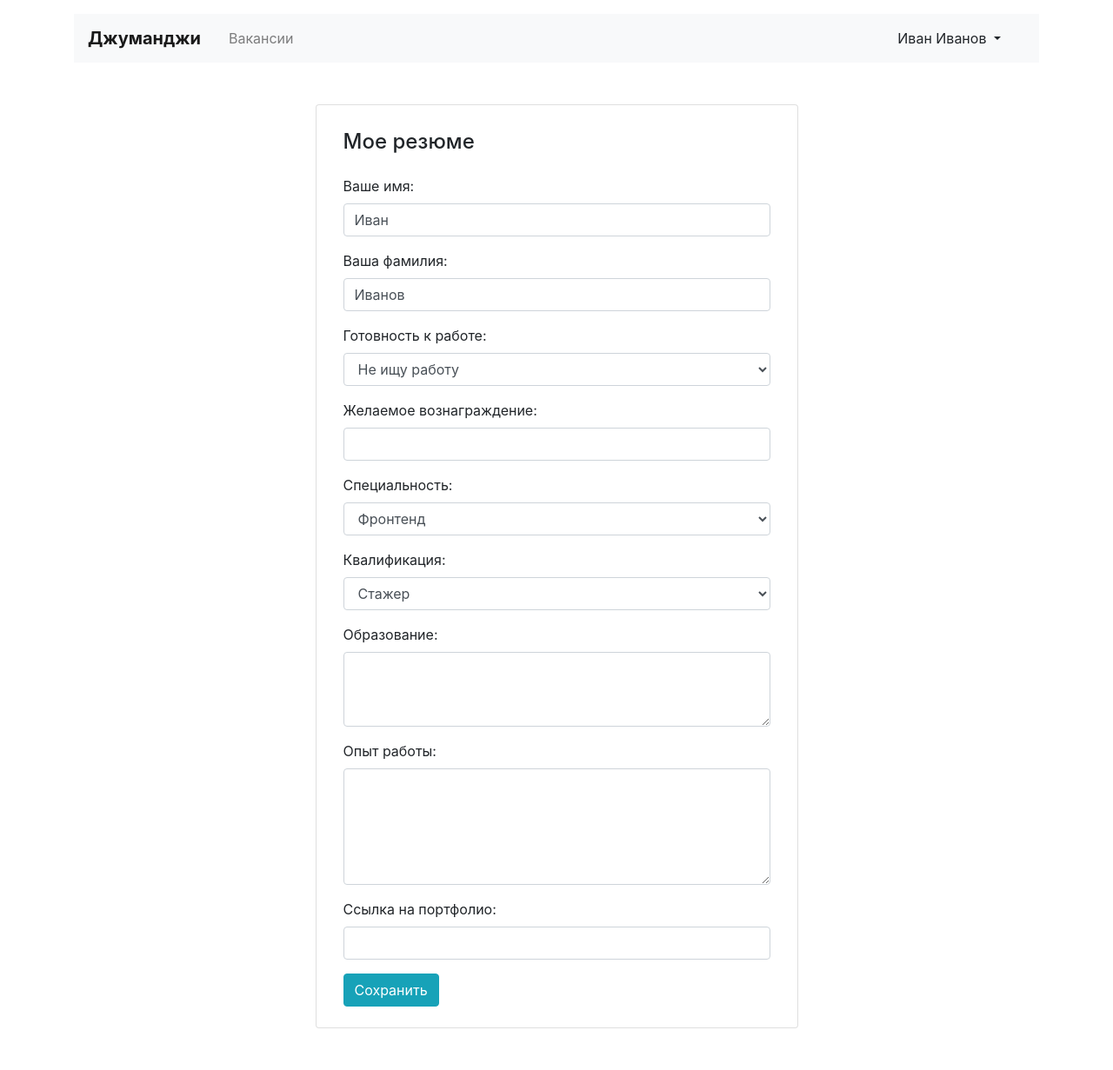
After one commit to dmitrymack/stepik_vacancies, a Django app: page /resume/edit in a window 1280 px wide. The commit adds this page. Shown: the whole page at 87% size. Run offline with Django 4.2, Linux system fonts and the light colour scheme; a user stored in the database is signed in; data comes from the database, SQL or seed files in the repository; both versions use the stored data as it was after the commit; some libraries are stand-ins or nearby versions.

Commit message:
Added creation and edit of resume

```diff
--- a/vacancies/settings.py
+++ b/vacancies/settings.py
@@ -23,7 +23,7 @@ BASE_DIR = Path(__file__).resolve().parent.parent
 SECRET_KEY = 'django-insecure-&e6h5m=yb4!uoknm9r4_6f3zo!+3qa#d+!vezn5q2@95zh$^1='
 
 # SECURITY WARNING: don't run with debug turned on in production!
-DEBUG = False
+DEBUG = True
 
 ALLOWED_HOSTS = ['localhost']
 
--- a/vacancies/urls.py
+++ b/vacancies/urls.py
@@ -33,6 +33,8 @@ urlpatterns = [
     path('mycompany/vacancies/', view.mycomp_vacancy_list, name='comp_vac'),
     path('mycompany/vacancies/create/', view.mycomp_vacancy_create, name='comp_vac_cr'),
     path('mycompany/vacancies/<int:identificator>/', view.mycomp_vacancy_edit, name='comp_vac_ed'),
+    path('resume/letsstart', view.resume_create, name='res_create'),
+    path('resume/edit', view.resume_edit, name='res_edit'),
 
     path('register', acc.SignUpView.as_view(), name='register'),
     path('login', acc.MyLoginView.as_view(), name='login'),
--- a/work/forms.py
+++ b/work/forms.py
@@ -1,6 +1,6 @@
 from django import forms
 from django.forms import ModelForm
-from work.models import Company, Vacancy, Specialty, Application
+from work.models import Company, Vacancy, Specialty, Application, Resume
 
 
 class CompanyForm(ModelForm):
@@ -38,3 +38,29 @@ class ApplicationForm(ModelForm):
     class Meta:
         model = Application
         fields = ('written_username', 'written_phone', 'written_cover_letter')
+
+
+class ResumeForm(ModelForm):
+    name = forms.CharField(label='Ваше имя', widget=forms.TextInput(attrs={'class': 'form-input'}))
+    surname = forms.CharField(label='Ваша фамилия', widget=forms.TextInput(attrs={'class': 'form-input'}))
+    status = forms.ChoiceField(label='Готовность к работе', choices=[
+        ('0', "Не ищу работу"),
+        ('1', "Рассматриваю предложения"),
+        ('2', "Ищу работу")
+    ])
+    salary = forms.IntegerField(label='Желаемое вознаграждение')
+    specialty = forms.ModelChoiceField(label='Специальность', queryset=Specialty.objects.all(), empty_label=None)
+    grade = forms.ChoiceField(label='Квалификация', choices=(
+        ('0', "Стажер"),
+        ('1', "Джуниор"),
+        ('2', "Миддл"),
+        ('3', "Синьор"),
+        ('4', "Лид")
+    ))
+    education = forms.CharField(label='Образование', widget=forms.Textarea(attrs={'class': 'form-input', 'rows': 3}))
+    experience = forms.CharField(label='Опыт работы', widget=forms.Textarea(attrs={'class': 'form-input', 'rows': 5}))
+    portfolio = forms.URLField(label='Ссылка на портфолио')
+
+    class Meta:
+        model = Resume
+        fields = ('name', 'surname', 'status', 'salary', 'specialty', 'grade', 'education', 'experience', 'portfolio')
--- a/work/models.py
+++ b/work/models.py
@@ -48,3 +48,29 @@ class Application(models.Model):
 
     def __str__(self):
         pass
+
+
+class Resume(models.Model):
+    user = models.OneToOneField(User, on_delete=models.CASCADE)
+    name = models.CharField(max_length=50)
+    surname = models.CharField(max_length=50)
+    status = models.CharField(max_length=25, choices=[
+        ('0', "Не ищу работу"),
+        ('1', "Рассматриваю предложения"),
+        ('2', "Ищу работу")
+    ])
+    salary = models.IntegerField()
+    specialty = models.CharField(max_length=20)
+    grade = models.CharField(max_length=25, choices=[
+        ('0', "Стажер"),
+        ('1', "Джуниор"),
+        ('2', "Миддл"),
+        ('3', "Синьор"),
+        ('4', "Лид")
+    ])
+    education = models.TextField()
+    experience = models.TextField()
+    portfolio = models.URLField()
+
+    def __str__(self):
+        pass
--- a/work/templates/work/base.html
+++ b/work/templates/work/base.html
@@ -32,7 +32,7 @@
                 {{ user.first_name }} {{ user.last_name }}
               </button>
               <div class="dropdown-menu" aria-labelledby="dropdownMenuButton">
-                <a class="dropdown-item" href="#">Резюме</a>
+                <a class="dropdown-item" href="{% url 'res_create' %}">Резюме</a>
                 <a class="dropdown-item" href="{% url 'comp_create' %}">Компания</a>
                 <a class="dropdown-item" href="{% url 'logout' %}" >Выход</a>
               </div>
--- /dev/null
+++ b/work/templates/work/resume-edit.html
@@ -0,0 +1,17 @@
+{% extends "work/base.html" %}
+{% block content %}
+<!--{% load crispy_forms_tags %}-->
+  <main class="container mt-3 pb-5">
+    <section class="col-12 col-lg-6 offset-lg-3 mt-5 card">
+      <div class="card-body px-3 pb-4">
+        <h1 class="h4 pt-2 pb-3">Мое резюме</h1>
+        <form class="" enctype="multipart/form-data" method="post">
+          <!--{% crispy form "bootstrap3" %}-->
+          {% csrf_token %}
+          {{ form.as_p }}
+          <input type="submit" class="btn btn-info" value="Сохранить">
+        </form>
+      </div>
+    </section>
+  </main>
+{% endblock content %}
--- a/work/views.py
+++ b/work/views.py
@@ -1,7 +1,7 @@
 from django.http import HttpResponseNotFound, HttpResponseServerError, Http404
 from django.shortcuts import render, redirect
 import work.models as mdl
-from work.forms import CompanyForm, VacancyForm, ApplicationForm
+from work.forms import CompanyForm, VacancyForm, ApplicationForm, ResumeForm
 from datetime import date
 from random import random
 from django.contrib.auth.decorators import login_required
@@ -100,7 +100,7 @@ def company_edit(request):
     except mdl.Company.DoesNotExist:
         instance = {}
     if request.method == 'POST':
-        form = CompanyForm(request.POST or None, request.FILES, instance=instance)
+        form = CompanyForm(request.POST or None, request.FILES, instance=instance if instance else None)
         if form.is_valid():
             form_s = form.save(commit=False)
             form_s.owner = request.user
@@ -191,6 +191,52 @@ def mycomp_vacancy_edit(request, identificator):
     })
 
 
+@login_required
+def resume_create(request):
+    try:
+        mdl.Resume.objects.get(user__id=request.user.id)
+        return redirect('res_edit')
+    except mdl.Resume.DoesNotExist:
+        return render(request, "work/resume-create.html")
+
+
+@login_required
+def resume_edit(request):
+    try:
+        instance = mdl.Resume.objects.get(user__id=request.user.id)
+    except mdl.Resume.DoesNotExist:
+        instance = {}
+
+    if request.method == 'POST':
+        form = ResumeForm(request.POST or None, instance=instance if instance else None)
+        if form.is_valid():
+            form_s = form.save(commit=False)
+            form_s.user = request.user
+            form_s.save()
+            return redirect('main')
+    else:
+        if not instance:
+            form = ResumeForm(initial={
+                'name': request.user.first_name,
+                'surname': request.user.last_name,
+            })
+        else:
+            form = ResumeForm(initial={
+                'name': instance.name,
+                'surname': instance.surname,
+                'status': instance.status,
+                'salary': instance.salary,
+                'specialty': instance.specialty,
+                'grade': instance.grade,
+                'education': instance.education,
+                'experience': instance.experience,
+                'portfolio': instance.portfolio,
+            })
+    return render(request, "work/resume-edit.html", context={
+        'form': form,
+    })
+
+
 def custom404(request, exception):
     return HttpResponseNotFound('<h1>Ошибка 404:</h1><h2>Данной страницы не существует</h2>')
 
```
Also changed, not shown: work/templates/work/resume-create.html (added, +12 -0 lines), db.sqlite3, media/company_images/logo4.png (added), work/migrations/0002_alter_application_written_phone_resume.py (added).
